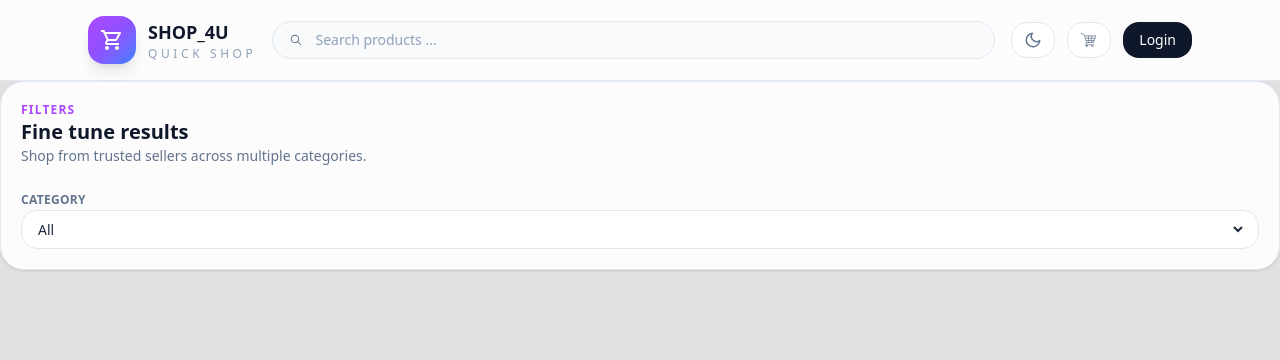
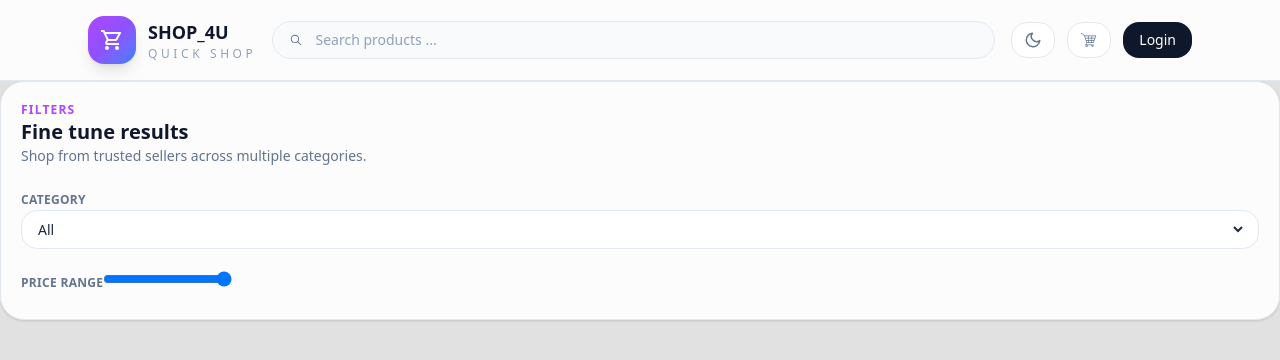
Before and after one commit to Abdallah-AbouHamdan/SHOP_4U, a React app in the folder frontend/: page / in a window 1280 px wide. Shown: the top 360 px of the page. Built offline with nearby package versions, Linux system fonts and the light colour scheme; the HTML template or start-up script is replaced by a standard one.

Commit message:
adding the price range function

```diff
--- a/frontend/src/pages/Home.tsx
+++ b/frontend/src/pages/Home.tsx
@@ -33,5 +33,21 @@ export default function Filters() {
           </select>
         </div>
       </div>
+
+      <div className="space-y-3">
+        <label className="text-xs font-semibold uppercase tracking-wide text-slate-500">
+          Price range
+        </label>
+        <input type="range"
+          min={0}
+          max={2000}
+          step={25}
+          value={filters.maxPrice}
+          onChange={(e) =>setFilter("maxPrice",Number(e.target.value))}
+          aria-label="Maximum price"
+          className="range-input"
+         />
+         <div className="flex items"></div>
+      </div>
       </section>
       )}
```
